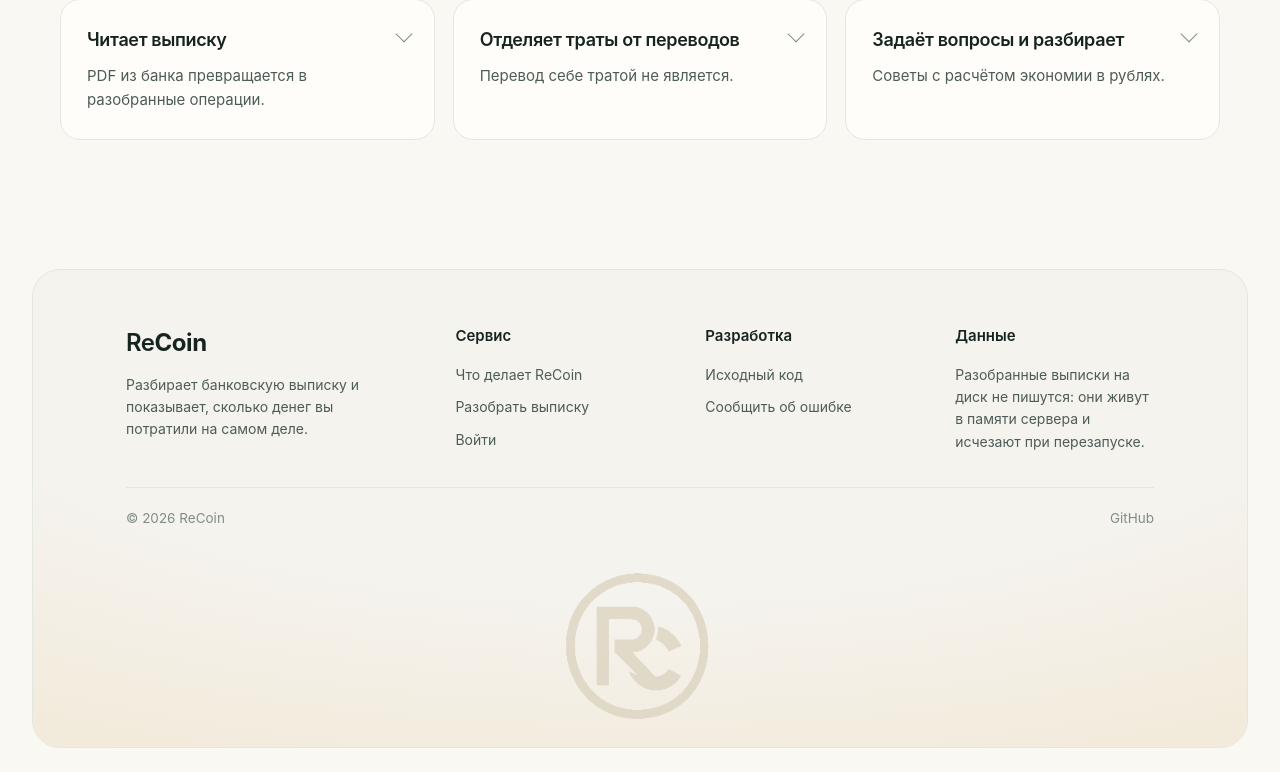
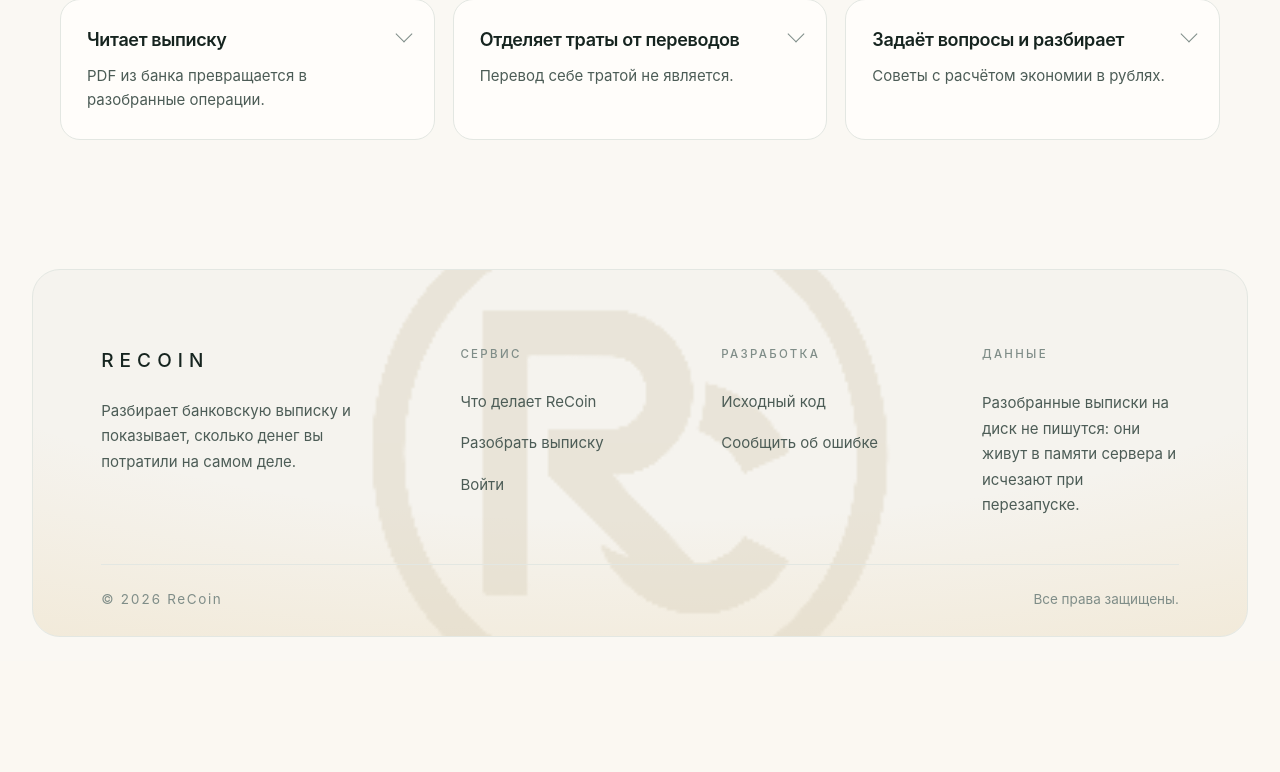
Before and after one commit to wst1nd1/ReCoin, a FastAPI app: page / in a window 1280 px wide. Shown: the part 828-1600 px from the top of the page. After the commit the page ends 1465 px from the top, so only its background shows below. Run offline with FastAPI, Linux system fonts and the light colour scheme.

Commit message:
Новая раскладка подвала
Заголовки колонок набраны вразрядку заглавными, интервалы увеличены,
название компании стоит подписью слева. Знак вынесен на фон крупным
планом и обрезается краями подвала. Ссылка на GitHub в нижней строке
заменена надписью о правах.

Co-Authored-By: Claude Opus 5 <noreply@anthropic.com>

```diff
--- a/app/static/footer.js
+++ b/app/static/footer.js
@@ -3,10 +3,11 @@
 /* Знак на фоне подвала: золотая подсветка следует за курсором.
    Скрипт передаёт положение указателя в стили, остальное делает маска. */
 
+const footer = document.querySelector(".site-footer");
 const word = document.getElementById("footer-word");
 
-if (word) {
-  word.addEventListener("mousemove", (event) => {
+if (footer && word) {
+  footer.addEventListener("mousemove", (event) => {
     const box = word.getBoundingClientRect();
     if (!box.width || !box.height) return;
     word.style.setProperty("--mx", `${((event.clientX - box.left) / box.width) * 100}%`);
--- a/app/static/landing.css
+++ b/app/static/landing.css
@@ -280,7 +280,7 @@ h2 {
   border: 1px solid var(--line);
   background: var(--footer-bg);
   color: var(--ink-soft);
-  font-size: 14px;
+  font-size: 15px;
 }
 
 /* Мягкое свечение из верхней части подвала. */
@@ -295,63 +295,72 @@ h2 {
 .footer-inner {
   position: relative;
   z-index: 2;
-  max-width: 1120px;
+  max-width: 1180px;
   margin: 0 auto;
-  padding: clamp(28px, 5vw, 54px) clamp(20px, 4vw, 46px) 22px;
+  padding: clamp(40px, 6vw, 76px) clamp(20px, 4vw, 56px) 26px;
 }
 
 .footer-grid {
   display: grid;
-  grid-template-columns: 1.4fr repeat(3, 1fr);
-  gap: clamp(24px, 4vw, 56px);
-  padding-bottom: 34px;
+  grid-template-columns: 1.5fr repeat(3, 1fr);
+  gap: clamp(28px, 5vw, 72px);
+  padding-bottom: 46px;
 }
 
+/* Название набрано вразрядку заглавными – как подпись, а не как заголовок. */
 .footer-brand .footer-mark {
-  display: flex;
-  align-items: center;
-  gap: 10px;
-  font-size: 24px;
-  font-weight: 600;
-  letter-spacing: -0.02em;
+  display: block;
+  font-size: 19px;
+  font-weight: 500;
+  text-transform: uppercase;
+  letter-spacing: 0.32em;
   color: var(--ink);
 }
-.footer-brand .footer-mark img { width: 34px; height: auto; display: block; }
-.footer-brand .footer-mark b { font-weight: 700; }
-.footer-brand p { margin: 12px 0 0; max-width: 34ch; line-height: 1.6; }
+.footer-brand p {
+  margin: 22px 0 0;
+  max-width: 32ch;
+  line-height: 1.7;
+  color: var(--ink-soft);
+}
 
 .site-footer h4 {
-  margin: 0 0 16px;
-  font-size: 15px;
-  font-weight: 600;
-  color: var(--ink);
+  margin: 0 0 26px;
+  font-size: 11.5px;
+  font-weight: 500;
+  text-transform: uppercase;
+  letter-spacing: 0.2em;
+  color: var(--dim);
 }
-.site-footer ul { list-style: none; margin: 0; padding: 0; display: grid; gap: 11px; }
+.site-footer ul { list-style: none; margin: 0; padding: 0; display: grid; gap: 18px; }
 .site-footer a { color: inherit; text-decoration: none; transition: color 0.16s; }
 .site-footer a:hover { color: var(--accent-text); }
-.site-footer .footer-note { margin: 0; line-height: 1.6; max-width: 30ch; }
+.site-footer .footer-note { margin: 0; line-height: 1.7; max-width: 28ch; }
 
-.footer-line { border: 0; border-top: 1px solid var(--line); margin: 0 0 20px; }
+.footer-line { border: 0; border-top: 1px solid var(--line); margin: 0 0 24px; }
 
 .footer-bottom {
   display: flex;
   flex-wrap: wrap;
-  gap: 14px 24px;
+  gap: 12px 24px;
   align-items: center;
   justify-content: space-between;
   color: var(--dim);
   font-size: 13.5px;
 }
-.footer-bottom .footer-links { display: flex; gap: 20px; }
+.footer-bottom .footer-copy { letter-spacing: 0.12em; font-variant-numeric: tabular-nums; }
 
-/* Знак на фоне подвала. Оба слоя – один и тот же рисунок, вырезанный
-   маской: нижний приглушённый, верхний золотой и виден только в круге,
+/* Знак на фоне: он крупнее подвала, поэтому виден только частью.
+   Нижний слой приглушённый, верхний золотой и проявляется в круге,
    который следует за курсором. */
 .footer-word {
-  position: relative;
+  position: absolute;
+  left: 50%;
+  top: 50%;
+  transform: translate(-50%, -50%);
+  width: min(760px, 108%);
+  height: 760px;
   z-index: 1;
-  height: clamp(96px, 18vw, 210px);
-  margin: -10px 0 -4px;
+  pointer-events: none;
 }
 
 .footer-word span {
@@ -370,21 +379,21 @@ h2 {
 
 .footer-word .word-base {
   background: var(--footer-word);
-  opacity: 0.85;
+  opacity: 0.5;
 }
 
 .footer-word .word-glow {
   background: linear-gradient(120deg, var(--accent-deep) 0%, var(--accent) 40%,
                               var(--gold-light) 70%, var(--accent-text) 100%);
   opacity: 0;
-  transition: opacity 0.25s;
+  transition: opacity 0.3s;
 
   /* Вторая маска – круг под курсором. Пересечение с рисунком знака
      оставляет золотым только участок рядом с указателем. */
   -webkit-mask-image: var(--footer-word-img),
-    radial-gradient(circle 90px at var(--mx, 50%) var(--my, 50%), #000 30%, transparent 100%);
+    radial-gradient(circle 150px at var(--mx, 50%) var(--my, 50%), #000 25%, transparent 100%);
   mask-image: var(--footer-word-img),
-    radial-gradient(circle 90px at var(--mx, 50%) var(--my, 50%), #000 30%, transparent 100%);
+    radial-gradient(circle 150px at var(--mx, 50%) var(--my, 50%), #000 25%, transparent 100%);
   -webkit-mask-repeat: no-repeat, no-repeat;
   mask-repeat: no-repeat, no-repeat;
   -webkit-mask-position: center, center;
@@ -395,7 +404,7 @@ h2 {
   mask-composite: intersect;
 }
 
-.footer-word:hover .word-glow { opacity: 1; }
+.site-footer:hover .word-glow { opacity: 1; }
 
 @media (prefers-reduced-motion: reduce) {
   .footer-word .word-glow { transition: none; }
@@ -403,10 +412,11 @@ h2 {
 
 @media (max-width: 900px) {
   .footer-grid { grid-template-columns: 1fr 1fr; }
+  .footer-word { width: min(560px, 120%); height: 560px; }
 }
 @media (max-width: 560px) {
-  .footer-grid { grid-template-columns: 1fr; gap: 26px; }
-  .footer-word { height: 84px; }
+  .footer-grid { grid-template-columns: 1fr; gap: 30px; }
+  .footer-word { width: 420px; height: 420px; }
 }
 
 /* ---------- окно входа ---------- */
--- a/app/templates/landing.html
+++ b/app/templates/landing.html
@@ -91,12 +91,17 @@
 </main>
 
 <footer class="site-footer">
+  <!-- Знак на фоне: крупнее подвала, поэтому виден только частью. -->
+  <div class="footer-word" id="footer-word" aria-hidden="true"
+       style="--footer-word-img: url('/static/logo-mark.png')">
+    <span class="word-base"></span>
+    <span class="word-glow"></span>
+  </div>
+
   <div class="footer-inner">
     <div class="footer-grid">
       <div class="footer-brand">
-        <span class="footer-mark">
-                <span>Re<b>Coin</b></span>
-        </span>
+        <span class="footer-mark">ReCoin</span>
         <p>Разбирает банковскую выписку и показывает, сколько денег вы потратили
            на самом деле.</p>
       </div>
@@ -128,18 +133,9 @@
     <hr class="footer-line">
 
     <div class="footer-bottom">
-      <span>&copy; <span id="footer-year">2026</span> ReCoin</span>
-      <span class="footer-links">
-        <a href="https://github.com/wst1nd1/ReCoin" rel="noopener">GitHub</a>
-      </span>
+      <span class="footer-copy">&copy; <span id="footer-year">2026</span> ReCoin</span>
+      <span>Все права защищены.</span>
     </div>
-  </div>
-
-  <!-- Знак на фоне: под курсором проявляется золотая подсветка. -->
-  <div class="footer-word" id="footer-word" aria-hidden="true"
-       style="--footer-word-img: url('/static/logo-mark.png')">
-    <span class="word-base"></span>
-    <span class="word-glow"></span>
   </div>
 
   <div class="footer-glow" aria-hidden="true"></div>
--- a/docs/assets/footer.js
+++ b/docs/assets/footer.js
@@ -3,10 +3,11 @@
 /* Знак на фоне подвала: золотая подсветка следует за курсором.
    Скрипт передаёт положение указателя в стили, остальное делает маска. */
 
+const footer = document.querySelector(".site-footer");
 const word = document.getElementById("footer-word");
 
-if (word) {
-  word.addEventListener("mousemove", (event) => {
+if (footer && word) {
+  footer.addEventListener("mousemove", (event) => {
     const box = word.getBoundingClientRect();
     if (!box.width || !box.height) return;
     word.style.setProperty("--mx", `${((event.clientX - box.left) / box.width) * 100}%`);
```
Also changed, not shown: docs/assets/landing.css (+46 -36 lines), docs/index.html (+10 -14 lines).
